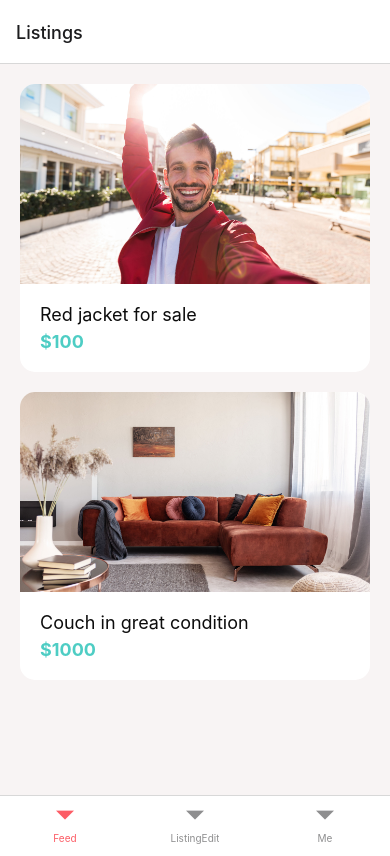
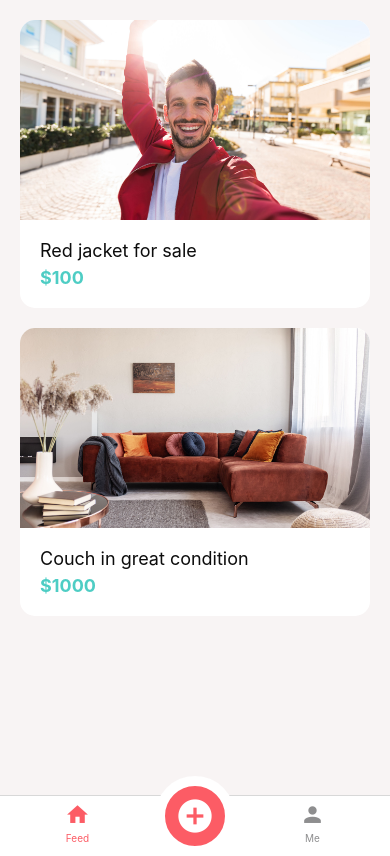
Before and after one commit to jfmoe/done-with-it, a React Native app: screen /Feed in a window 390 px wide. Built offline with nearby package versions, Linux system fonts and the light colour scheme.

Commit message:
feat: build styled tabBarButton

```diff
--- a/app/navigation/AppNavigator.tsx
+++ b/app/navigation/AppNavigator.tsx
@@ -1,8 +1,10 @@
 import { createBottomTabNavigator } from '@react-navigation/bottom-tabs';
 import { NavigatorScreenParams } from '@react-navigation/native';
+import { MaterialCommunityIcons } from '@expo/vector-icons';
 import ListingEditScreen from '../screens/ListingEditScreen';
 import AccountNavigator, { AccountStackParamList } from './AccountNavigator';
 import FeedNavigator, { FeedStackParamList } from './FeedNavigator';
+import NewListingButton from './NewListingButton';
 
 export type BottomTabParamsList = {
   Feed: NavigatorScreenParams<FeedStackParamList>;
@@ -15,9 +17,31 @@
 const AppNavigator = () => {
   return (
     <Tab.Navigator screenOptions={{ headerShown: false }}>
-      <Tab.Screen name="Feed" component={FeedNavigator} />
-      <Tab.Screen name="ListingEdit" component={ListingEditScreen} />
-      <Tab.Screen name="Me" component={AccountNavigator} />
+      <Tab.Screen
+        name="Feed"
+        component={FeedNavigator}
+        options={{
+          tabBarIcon: ({ color, size }) => (
+            <MaterialCommunityIcons name="home" color={color} size={size} />
+          ),
+        }}
+      />
+      <Tab.Screen
+        name="ListingEdit"
+        component={ListingEditScreen}
+        options={({ navigation: { navigate } }) => ({
+          tabBarButton: () => <NewListingButton onPress={() => navigate('ListingEdit')} />,
+        })}
+      />
+      <Tab.Screen
+        name="Me"
+        component={AccountNavigator}
+        options={{
+          tabBarIcon: ({ color, size }) => (
+            <MaterialCommunityIcons name="account" color={color} size={size} />
+          ),
+        }}
+      />
     </Tab.Navigator>
   );
 };
--- a/app/navigation/FeedNavigator.tsx
+++ b/app/navigation/FeedNavigator.tsx
@@ -11,7 +11,7 @@
 
 const FeedNavigator = () => {
   return (
-    <Stack.Navigator>
+    <Stack.Navigator screenOptions={{ headerShown: false }}>
       <Stack.Screen name="Listings" component={ListingsScreen} />
       <Stack.Screen name="ListingDetails" component={ListingDetailsScreen} />
     </Stack.Navigator>
--- /dev/null
+++ b/app/navigation/NewListingButton.tsx
@@ -0,0 +1,33 @@
+import { MaterialCommunityIcons } from '@expo/vector-icons';
+import { StyleSheet, TouchableOpacity, View } from 'react-native';
+import colors from '../config/colors';
+
+interface Props {
+  onPress: () => void;
+}
+
+const NewListingButton = ({ onPress }: Props) => {
+  return (
+    <TouchableOpacity onPress={onPress}>
+      <View style={styles.container}>
+        <MaterialCommunityIcons name="plus-circle" color={colors.white} size={40} />
+      </View>
+    </TouchableOpacity>
+  );
+};
+
+const styles = StyleSheet.create({
+  container: {
+    backgroundColor: colors.primary,
+    height: 80,
+    width: 80,
+    borderRadius: 40,
+    bottom: 20,
+    borderColor: colors.white,
+    borderWidth: 10,
+    alignItems: 'center',
+    justifyContent: 'center',
+  },
+});
+
+export default NewListingButton;
```
